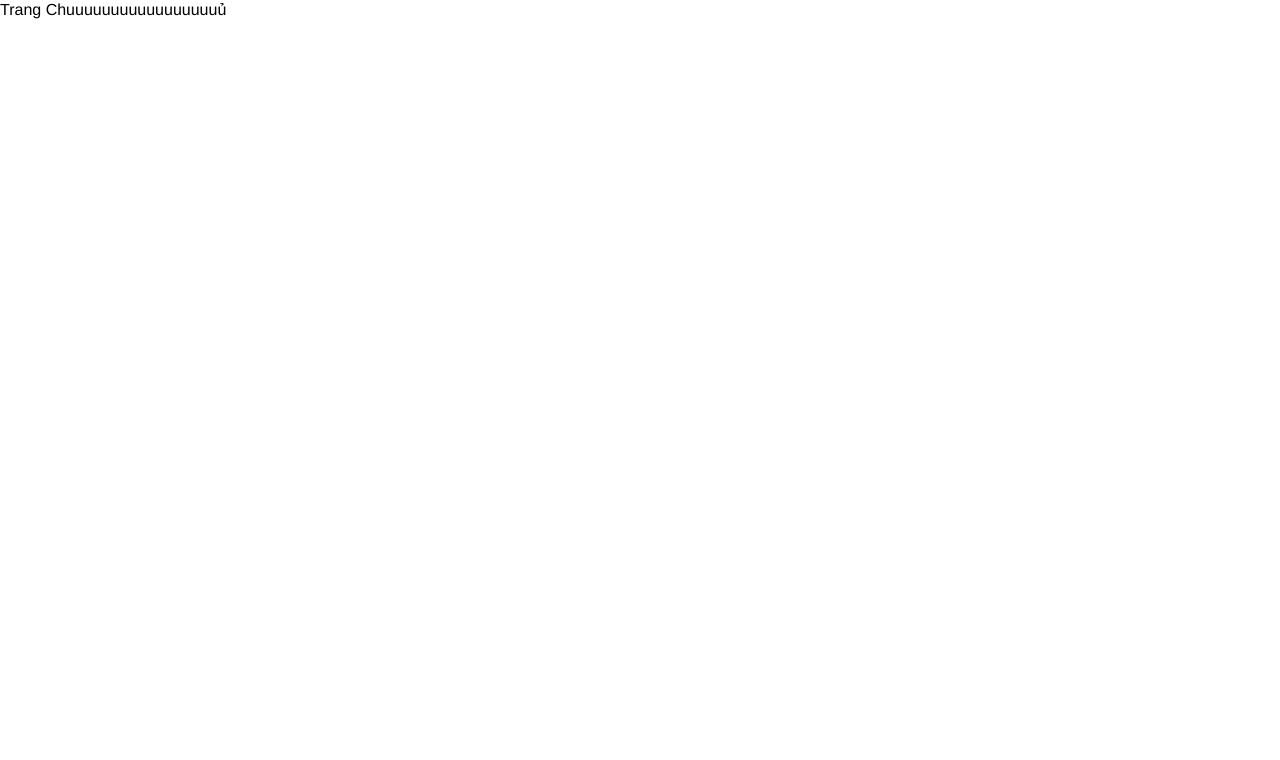
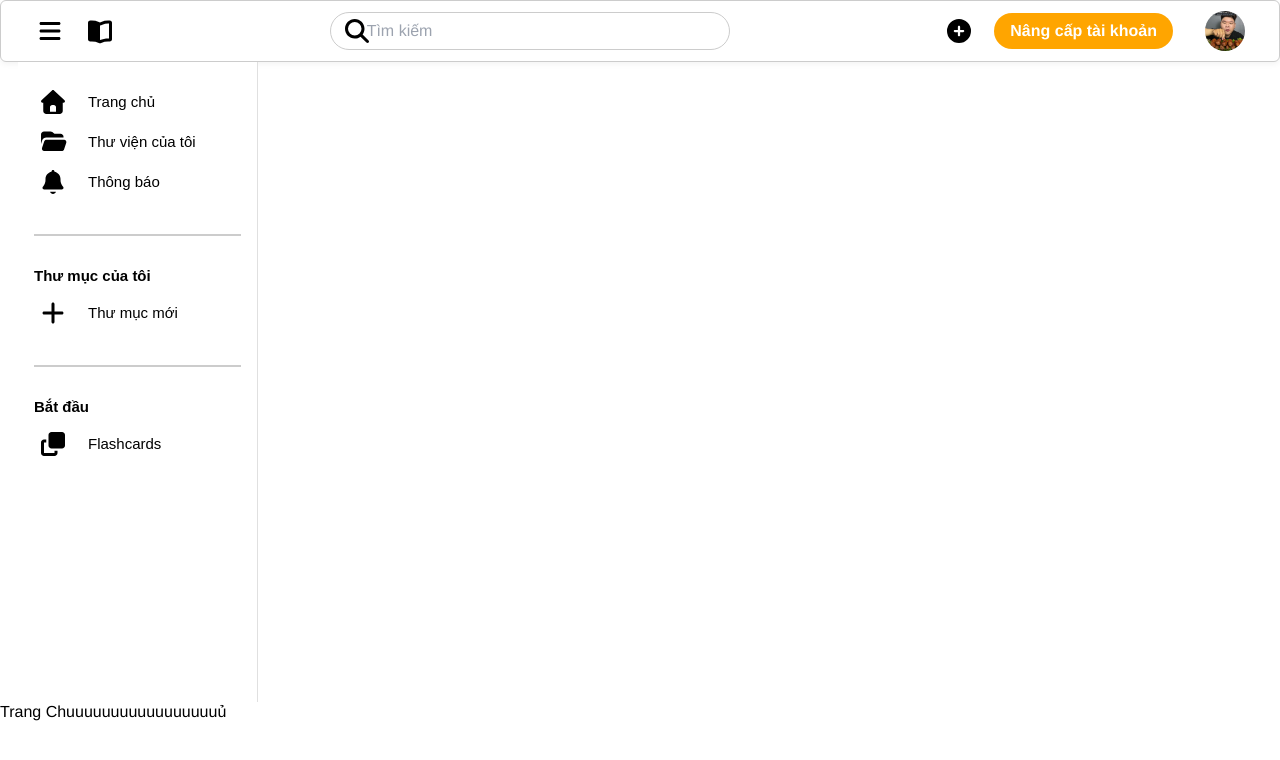
Before and after one commit to lyhoangducuy/HOCTUVUNG, a React (Vite) app in the folder hoctuvung-frontend/: page / in a window 1280 px wide. Shown: the top 760 px of the page. Built offline with nearby package versions, Linux system fonts and the light colour scheme.

Commit message:
update giangvien

```diff
--- a/hoctuvung-frontend/src/layouts/TrangChuLayout/TrangChuLayout.jsx
+++ b/hoctuvung-frontend/src/layouts/TrangChuLayout/TrangChuLayout.jsx
@@ -1,9 +1,16 @@
 import React from 'react'
 import { Outlet } from 'react-router-dom';
+import Giangvien_Header from '../../components/GiangVien/Header/Giangvien_Header';
+import Giangvien_Sidebar from '../../components/GiangVien/Sidebar/Giangvien_Sidebar';
 export default function TrangChuLayout() {
   return (
-    <div>
-        <Outlet />
-    </div>
+   <>
+
+      <Giangvien_Header/>
+      <Giangvien_Sidebar/>
+      <Outlet/>
+
+
+    </>
   )
 }
--- a/hoctuvung-frontend/src/pages/GiangVien/TrangChu/TrangChuGiangVien.jsx
+++ b/hoctuvung-frontend/src/pages/GiangVien/TrangChu/TrangChuGiangVien.jsx
@@ -5,9 +5,6 @@ import Giangvien_Sidebar from "../../../components/GiangVien/Sidebar/Giangvien_S
 export default function TrangChuGiangVien() {
   return (
     <>
-      <Giangvien_Header />
-      <Giangvien_Sidebar/>
-      <Outlet/>
     </>
   );
 }
```
